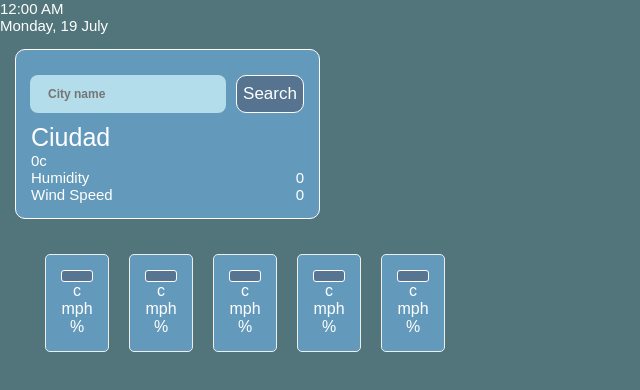
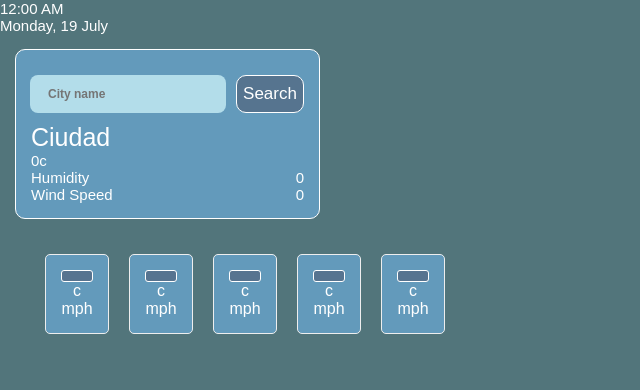
Before and after one commit to Ohmarxp/clima-loco, a plain HTML site: page index.html in a window 1280 px wide. Shown: the whole page, without its empty margins (0-640 px from the left). Drawn offline with Linux system fonts and the light colour scheme.

Commit message:
modified html and js files

```diff
--- a/index.html
+++ b/index.html
@@ -43,7 +43,6 @@
                     <div class="dia dia-1"></div>
                     <div id="temperatura1">c</div>
                     <div id="viento1">mph</div>
-                    <div id="humedad1">%</div>
                 </div>
 
                 <div class="clima-loco" id="clima-loco">
@@ -51,7 +50,6 @@
                         <div class="dia dia-2"></div>
                         <div id="temperatura2">c</div>
                         <div id="viento2">mph</div>
-                        <div id="humedad2">%</div>
                     </div>
                 </div>
                 <div class="clima-loco" id="clima-loco">
@@ -59,7 +57,6 @@
                         <div class="dia dia-3"></div>
                         <div id="temperatura3">c</div>
                         <div id="viento3">mph</div>
-                        <div id="humedad3">%</div>
                     </div>
                 </div>
                 <div class="clima-loco" id="clima-loco">
@@ -67,7 +64,6 @@
                         <div class="dia dia-4"></div>
                         <div id="temperatura4">c</div>
                         <div id="viento4">mph</div>
-                        <div id="humedad4">%</div>
                     </div>
                 </div>
                 <div class="clima-loco" id="clima-loco">
@@ -75,7 +71,6 @@
                         <div class="dia dia-5"></div>
                         <div id="temperatura5">c</div>
                         <div id="viento5">mph</div>
-                        <div id="humedad5">%</div>
                     </div>
                 </div>
             </div>
--- a/script.js
+++ b/script.js
@@ -9,5 +9,4 @@ let pais = document.getElementById('pais');
 let viento = document.getElementById('viento');
 let dia = document.querySelector('.dia')
 let ciudad = document.querySelector('.ciudad');
-let temperatura = document.querySelector('temperatura');
-let humedad = document.getElementById('humedad');
+let temperatura = document.querySelector('.temperatura');
```
